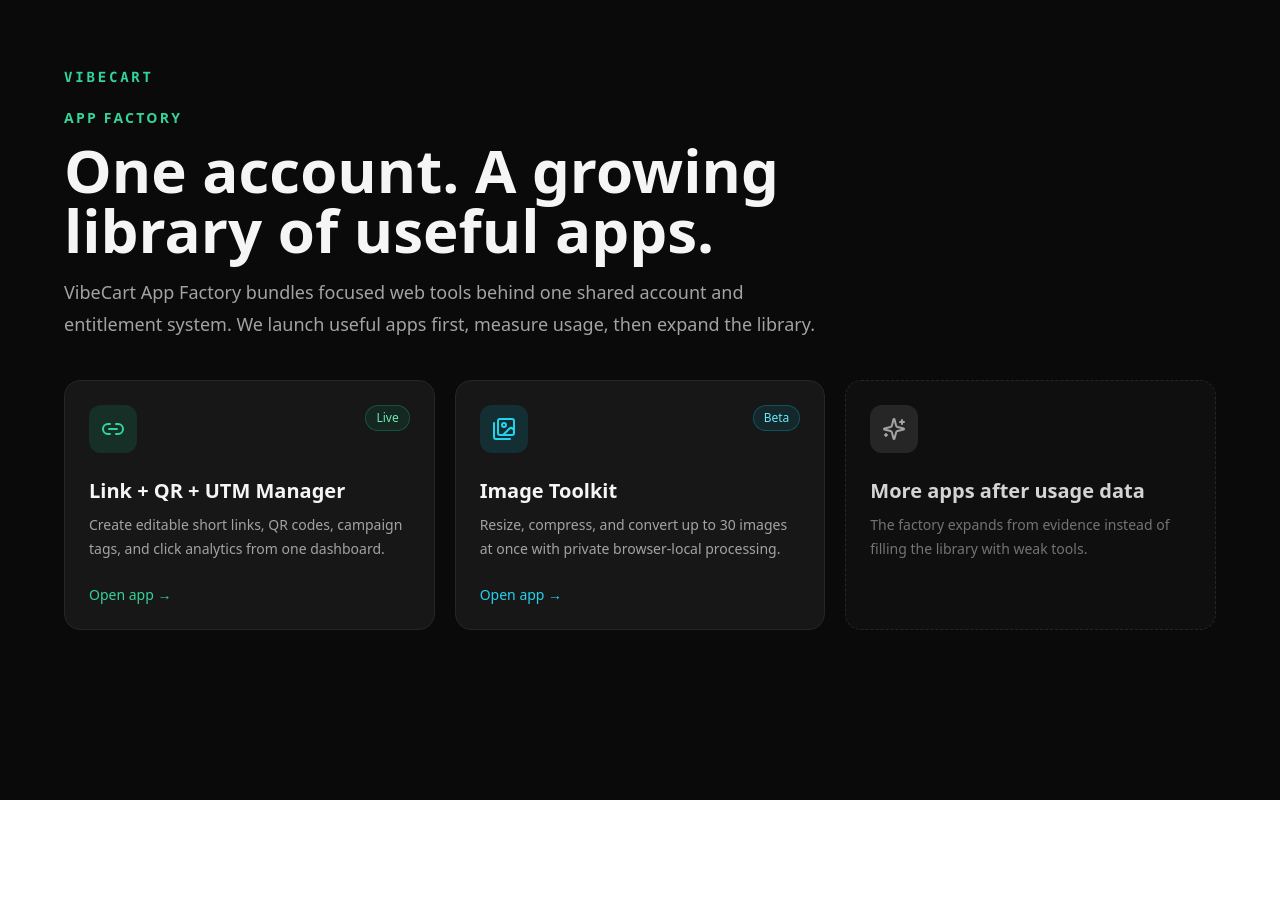
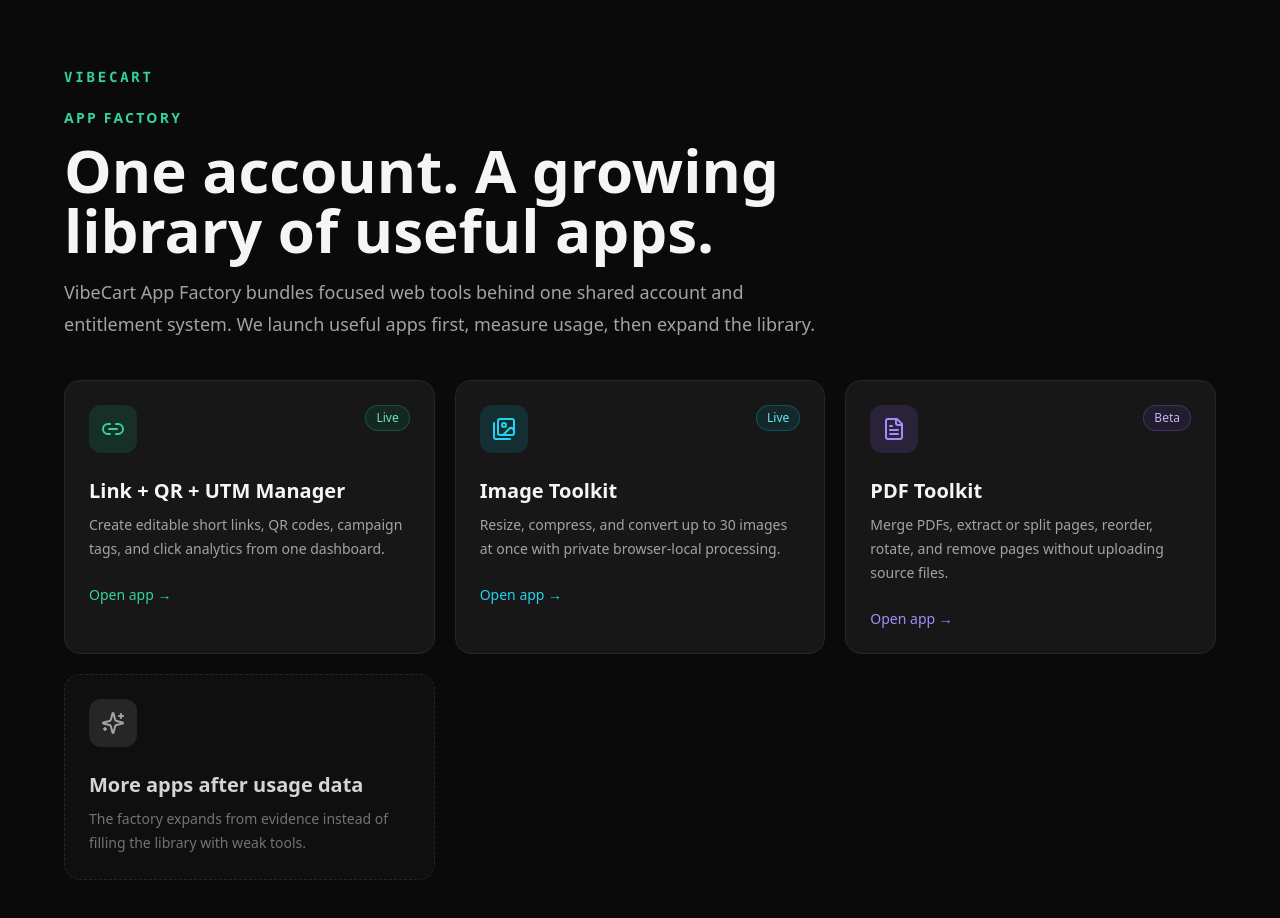
Before and after one commit to runjohnray2-lgtm/vibecart, a Next.js app: page /apps in a window 1280 px wide. Shown: the top 918 px of the page. Before the commit the page ends 800 px from the top, so only its background shows below. Built offline with nearby package versions, Linux system fonts and the light colour scheme.

Commit message:
Add PDF Toolkit to App Factory library

```diff
--- a/app/apps/page.tsx
+++ b/app/apps/page.tsx
@@ -1,5 +1,5 @@
 import Link from "next/link"
-import { Images, Link2, Sparkles } from "lucide-react"
+import { FileText, Images, Link2, Sparkles } from "lucide-react"
 
 const apps = [
   {
@@ -14,11 +14,43 @@
     name: "Image Toolkit",
     description: "Resize, compress, and convert up to 30 images at once with private browser-local processing.",
     href: "/apps/images",
-    status: "Beta",
+    status: "Live",
     icon: Images,
     accent: "cyan",
   },
+  {
+    name: "PDF Toolkit",
+    description: "Merge PDFs, extract or split pages, reorder, rotate, and remove pages without uploading source files.",
+    href: "/apps/pdf",
+    status: "Beta",
+    icon: FileText,
+    accent: "violet",
+  },
 ]
+
+const accentClasses = {
+  emerald: {
+    hover: "hover:border-emerald-500/60",
+    icon: "bg-emerald-500/15 text-emerald-400",
+    badge: "border-emerald-500/30 bg-emerald-500/10 text-emerald-300",
+    title: "group-hover:text-emerald-300",
+    link: "text-emerald-400",
+  },
+  cyan: {
+    hover: "hover:border-cyan-500/60",
+    icon: "bg-cyan-500/15 text-cyan-400",
+    badge: "border-cyan-500/30 bg-cyan-500/10 text-cyan-300",
+    title: "group-hover:text-cyan-300",
+    link: "text-cyan-400",
+  },
+  violet: {
+    hover: "hover:border-violet-500/60",
+    icon: "bg-violet-500/15 text-violet-400",
+    badge: "border-violet-500/30 bg-violet-500/10 text-violet-300",
+    title: "group-hover:text-violet-300",
+    link: "text-violet-400",
+  },
+} as const
 
 export default function AppLibraryPage() {
   return (
@@ -38,16 +70,16 @@
         <section className="grid gap-5 md:grid-cols-2 lg:grid-cols-3">
           {apps.map(app => {
             const Icon = app.icon
-            const cyan = app.accent === "cyan"
+            const accent = accentClasses[app.accent as keyof typeof accentClasses]
             return (
-              <Link key={app.name} href={app.href} className={`group rounded-2xl border border-neutral-800 bg-neutral-900 p-6 transition hover:bg-neutral-900/80 ${cyan ? "hover:border-cyan-500/60" : "hover:border-emerald-500/60"}`}>
+              <Link key={app.name} href={app.href} className={`group rounded-2xl border border-neutral-800 bg-neutral-900 p-6 transition hover:bg-neutral-900/80 ${accent.hover}`}>
                 <div className="flex items-start justify-between gap-4">
-                  <div className={`rounded-xl p-3 ${cyan ? "bg-cyan-500/15 text-cyan-400" : "bg-emerald-500/15 text-emerald-400"}`}><Icon size={24} /></div>
-                  <span className={`rounded-full border px-2.5 py-1 text-xs font-medium ${cyan ? "border-cyan-500/30 bg-cyan-500/10 text-cyan-300" : "border-emerald-500/30 bg-emerald-500/10 text-emerald-300"}`}>{app.status}</span>
+                  <div className={`rounded-xl p-3 ${accent.icon}`}><Icon size={24} /></div>
+                  <span className={`rounded-full border px-2.5 py-1 text-xs font-medium ${accent.badge}`}>{app.status}</span>
                 </div>
-                <h2 className={`mt-6 text-xl font-semibold ${cyan ? "group-hover:text-cyan-300" : "group-hover:text-emerald-300"}`}>{app.name}</h2>
+                <h2 className={`mt-6 text-xl font-semibold ${accent.title}`}>{app.name}</h2>
                 <p className="mt-2 text-sm leading-6 text-neutral-400">{app.description}</p>
-                <p className={`mt-6 text-sm font-medium ${cyan ? "text-cyan-400" : "text-emerald-400"}`}>Open app →</p>
+                <p className={`mt-6 text-sm font-medium ${accent.link}`}>Open app →</p>
               </Link>
             )
           })}
```
